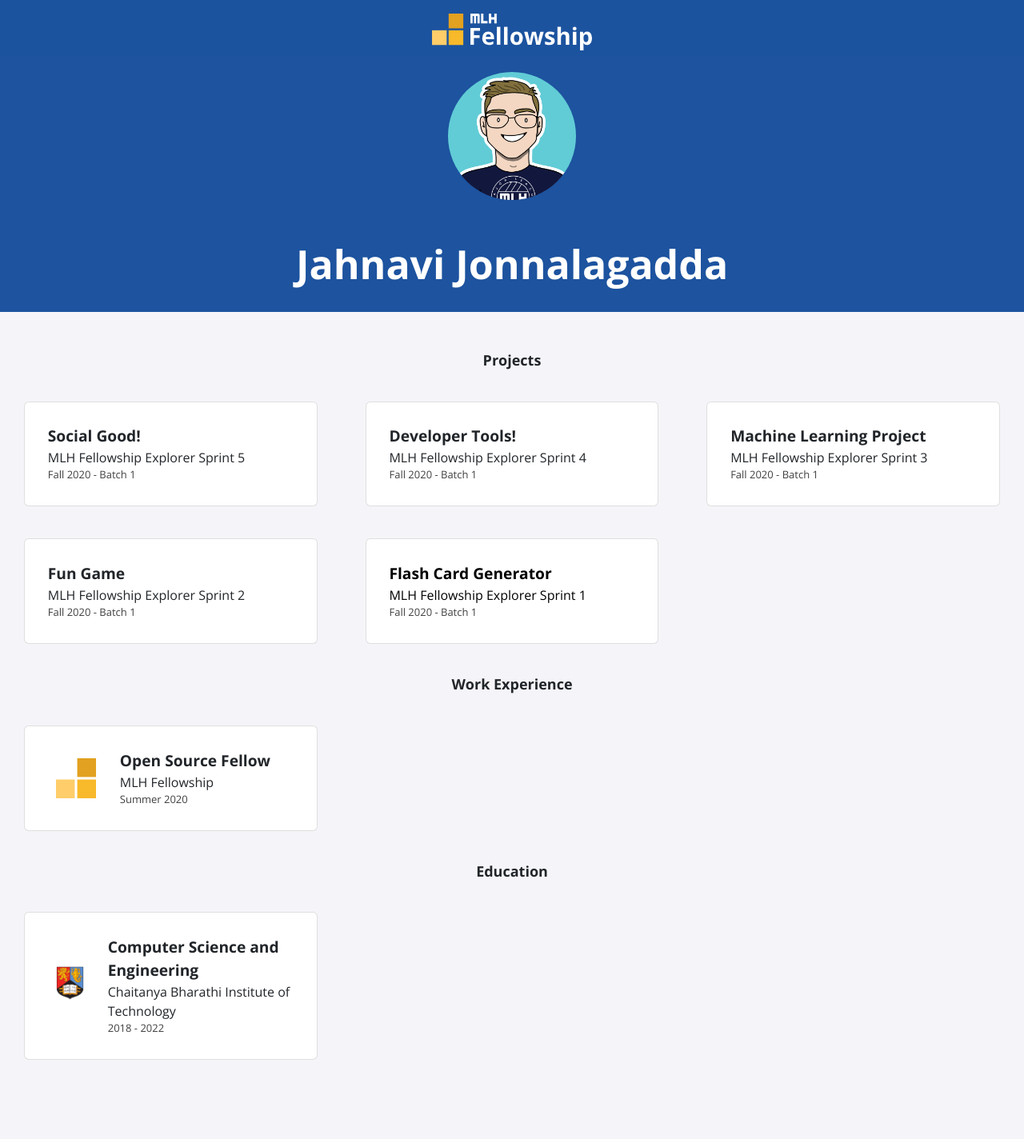
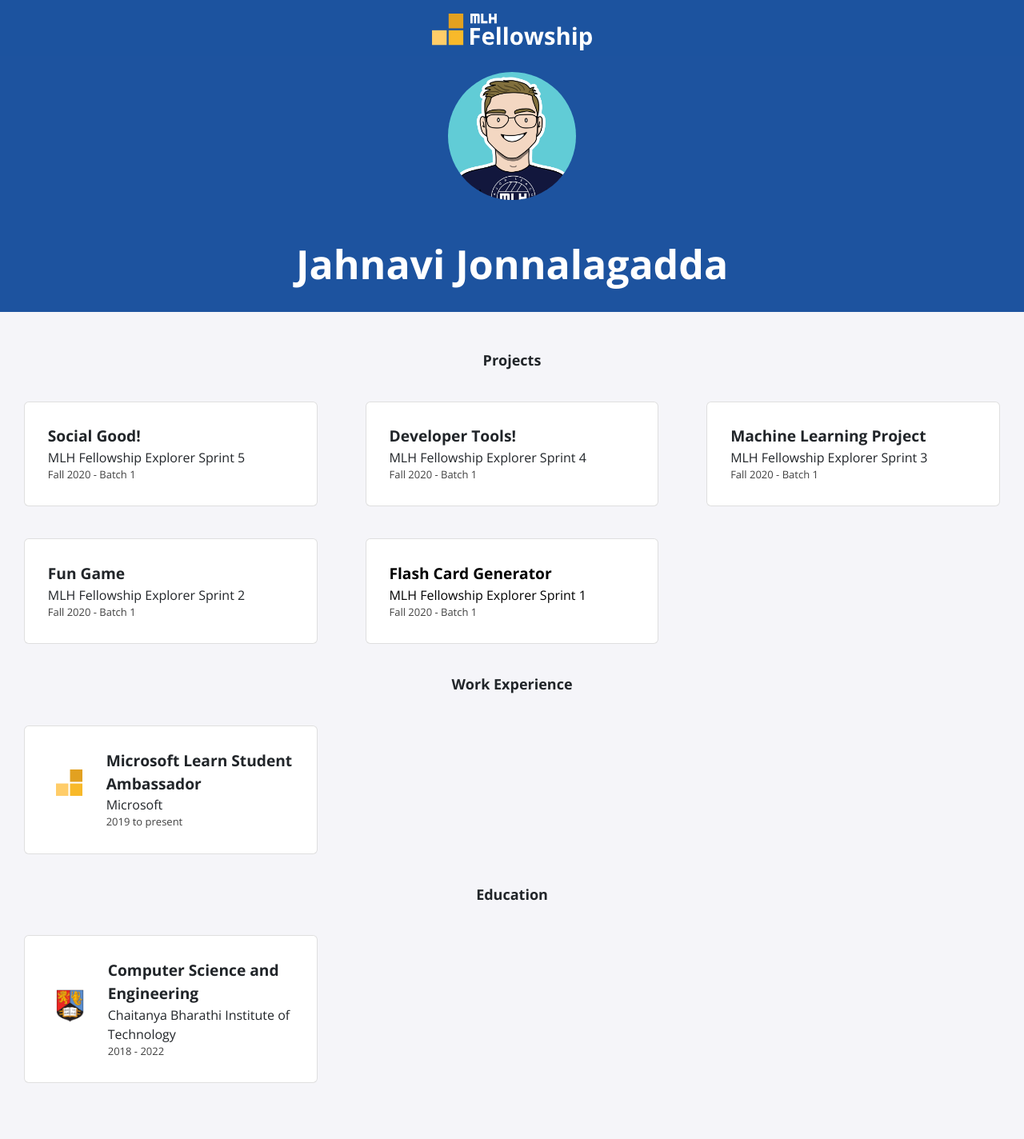
Before and after one commit to Jahnavi-Jonnalagadda/Jahnavi-Jonnalagadda.github.io, a Jekyll site: the page built from index.html, in a window 1280 px wide. Shown: the whole page at 80% size. Built offline with Jekyll 4.4.1, drawn with Linux system fonts in a browser that asks for light colours; nearby versions of some CDN libraries; before the commit the page ends 1395 px from its top, so only the background shows below that.

Commit message:
Update experience.yml

```diff
--- a/_data/experience.yml
+++ b/_data/experience.yml
@@ -1,4 +1,4 @@
-- role: Open Source Fellow
-  company: MLH Fellowship
-  dates: Summer 2020
+- role: Microsoft Learn Student Ambassador
+  company: Microsoft
+  dates: 2019 to present
   logo: fellowship.svg
```
